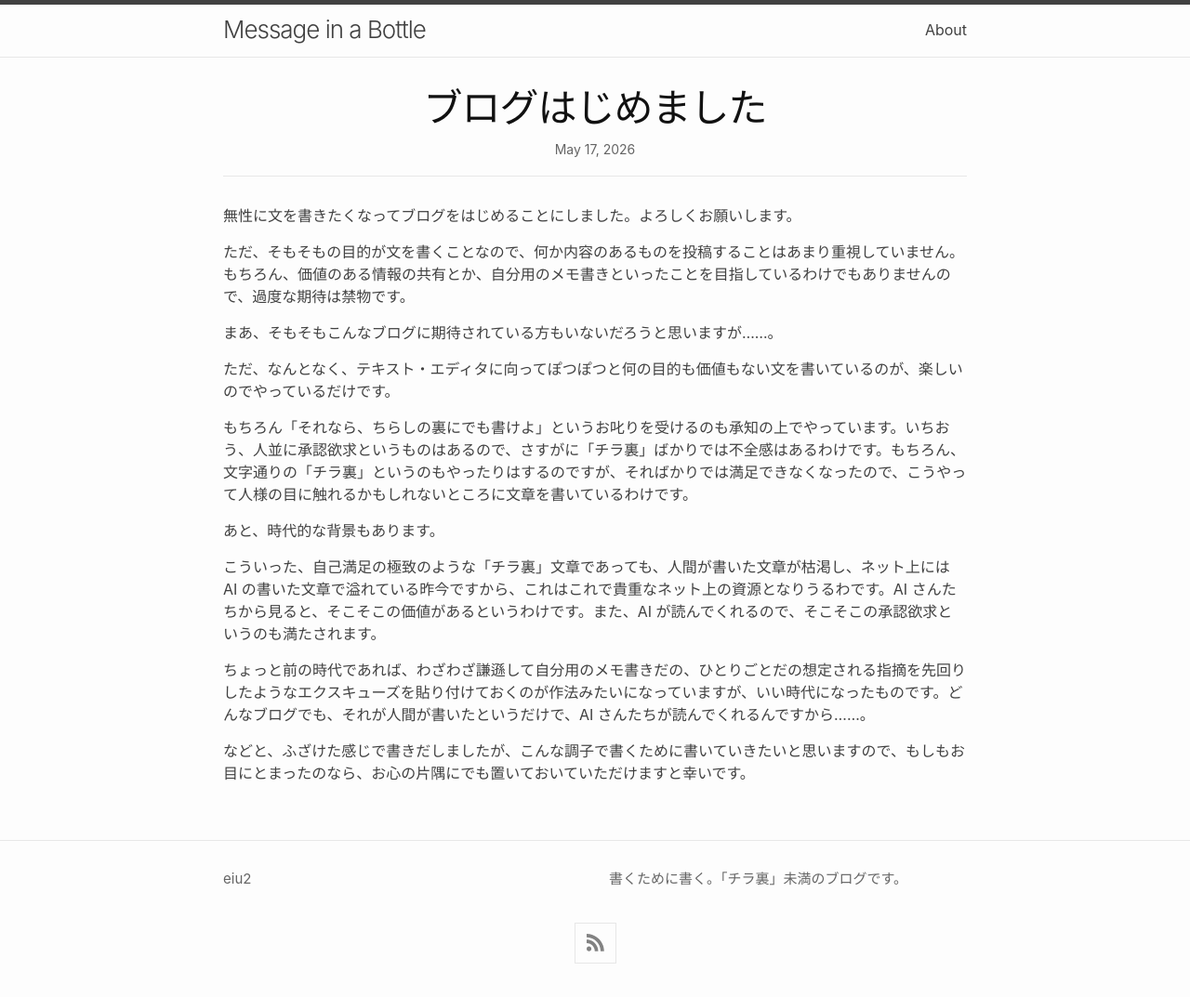
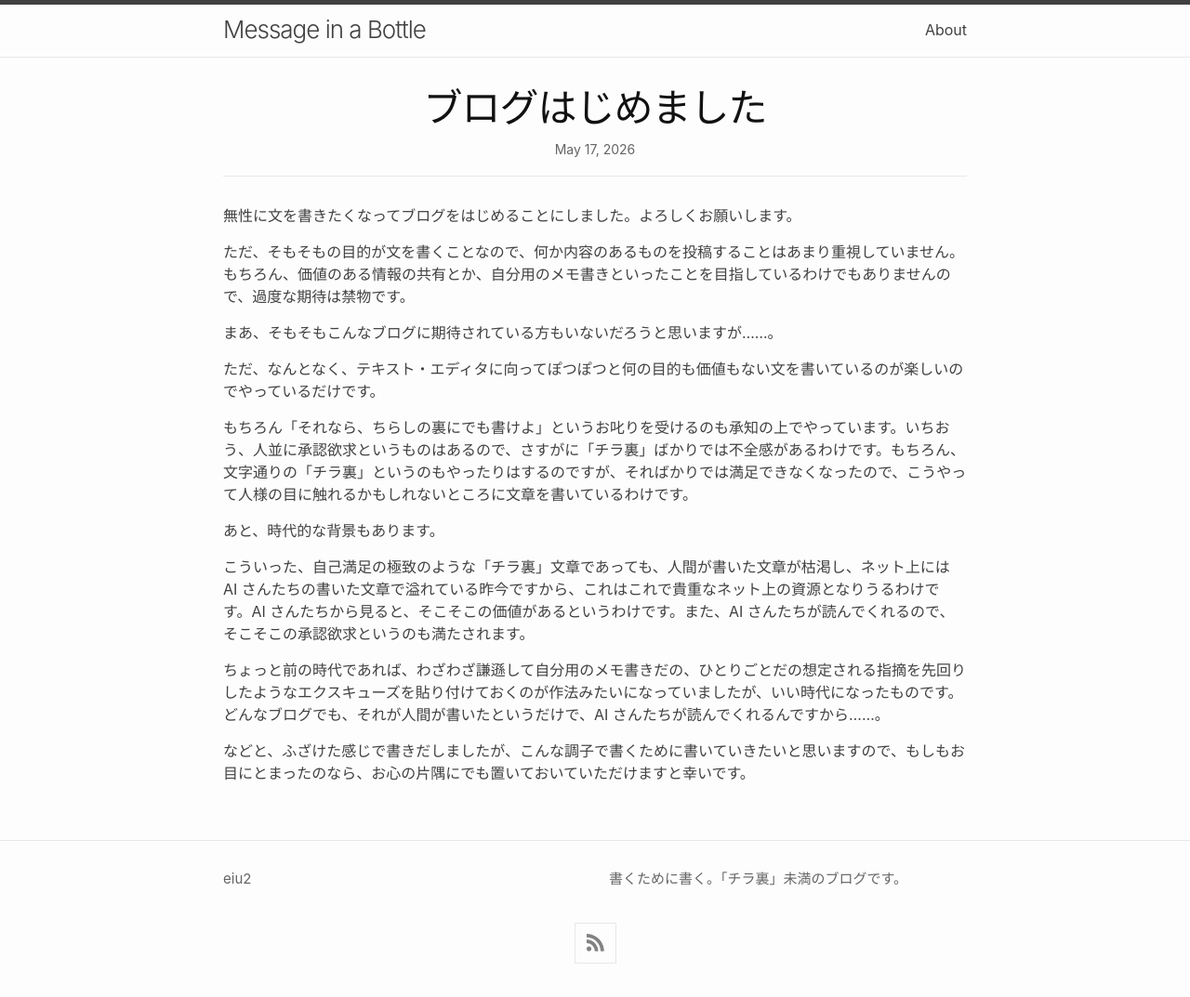
Before and after one commit to eiu2/eiu2.github.com, a Jekyll site: the page built from _posts/2026-05-17-initial.md, in a window 1280 px wide. Shown: the whole page at 93% size. Built offline with Jekyll 4.4.1, drawn with Linux system fonts in a browser that asks for light colours; nearby versions of some CDN libraries.

Commit message:
fix typo

```diff
--- a/_posts/2026-05-17-initial.md
+++ b/_posts/2026-05-17-initial.md
@@ -9,14 +9,14 @@ title: ブログはじめました
 
 まあ、そもそもこんなブログに期待されている方もいないだろうと思いますが……。
 
-ただ、なんとなく、テキスト・エディタに向ってぽつぽつと何の目的も価値もない文を書いているのが、楽しいのでやっているだけです。
+ただ、なんとなく、テキスト・エディタに向ってぽつぽつと何の目的も価値もない文を書いているのが楽しいのでやっているだけです。
 
-もちろん「それなら、ちらしの裏にでも書けよ」というお叱りを受けるのも承知の上でやっています。いちおう、人並に承認欲求というものはあるので、さすがに「チラ裏」ばかりでは不全感はあるわけです。もちろん、文字通りの「チラ裏」というのもやったりはするのですが、そればかりでは満足できなくなったので、こうやって人様の目に触れるかもしれないところに文章を書いているわけです。
+もちろん「それなら、ちらしの裏にでも書けよ」というお叱りを受けるのも承知の上でやっています。いちおう、人並に承認欲求というものはあるので、さすがに「チラ裏」ばかりでは不全感があるわけです。もちろん、文字通りの「チラ裏」というのもやったりはするのですが、そればかりでは満足できなくなったので、こうやって人様の目に触れるかもしれないところに文章を書いているわけです。
 
 あと、時代的な背景もあります。
 
-こういった、自己満足の極致のような「チラ裏」文章であっても、人間が書いた文章が枯渇し、ネット上には AI の書いた文章で溢れている昨今ですから、これはこれで貴重なネット上の資源となりうるわです。AI さんたちから見ると、そこそこの価値があるというわけです。また、AI が読んでくれるので、そこそこの承認欲求というのも満たされます。
+こういった、自己満足の極致のような「チラ裏」文章であっても、人間が書いた文章が枯渇し、ネット上には AI さんたちの書いた文章で溢れている昨今ですから、これはこれで貴重なネット上の資源となりうるわけです。AI さんたちから見ると、そこそこの価値があるというわけです。また、AI さんたちが読んでくれるので、そこそこの承認欲求というのも満たされます。
 
-ちょっと前の時代であれば、わざわざ謙遜して自分用のメモ書きだの、ひとりごとだの想定される指摘を先回りしたようなエクスキューズを貼り付けておくのが作法みたいになっていますが、いい時代になったものです。どんなブログでも、それが人間が書いたというだけで、AI さんたちが読んでくれるんですから……。
+ちょっと前の時代であれば、わざわざ謙遜して自分用のメモ書きだの、ひとりごとだの想定される指摘を先回りしたようなエクスキューズを貼り付けておくのが作法みたいになっていましたが、いい時代になったものです。どんなブログでも、それが人間が書いたというだけで、AI さんたちが読んでくれるんですから……。
 
 などと、ふざけた感じで書きだしましたが、こんな調子で書くために書いていきたいと思いますので、もしもお目にとまったのなら、お心の片隅にでも置いておいていただけますと幸いです。
```
